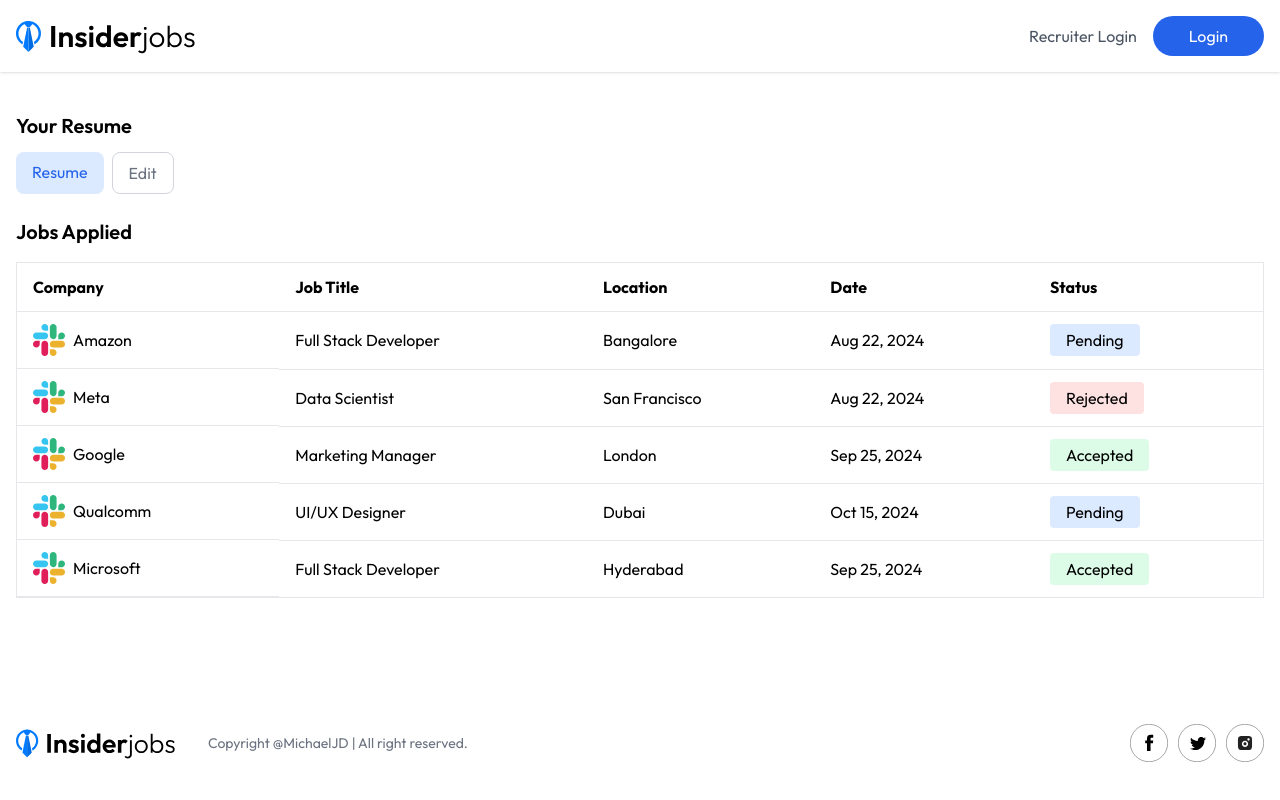
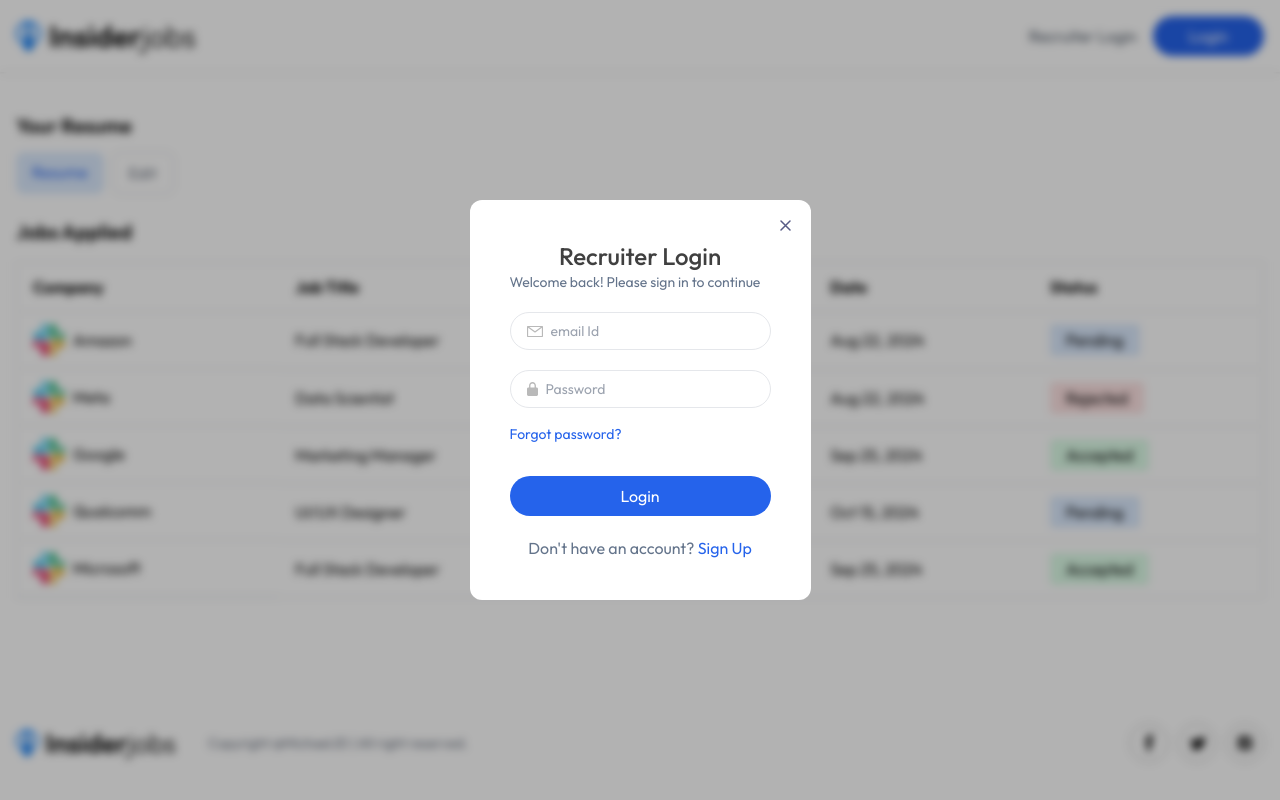
Before and after one commit to MichaelJD-MJD/Job-Portal, a React (Vite) app in the folder client-job-portal/: page /applications in a window 1280 px wide. Both pictures are taken after a click on the button "Recruiter Login". Built offline with nearby package versions, Linux system fonts and the light colour scheme; no server answers.

Commit message:
feat: recruiter login pop up

```diff
--- a/client-job-portal/src/App.jsx
+++ b/client-job-portal/src/App.jsx
@@ -1,17 +1,25 @@
-import React from "react";
+import React, { useContext } from "react";
 import {Route, Routes} from 'react-router-dom'
 import Home from "./pages/Home";
 import ApplyJob from "./pages/ApplyJob";
 import Application from "./pages/Application";
+import RecruiterLogin from "./components/RecruiterLogin";
+import { AppContext } from "./context/AppContext";
 
 const App = () => {
-  return <div>
-    <Routes>
-      <Route path="/" element={<Home />} />
-      <Route path="/apply-job/:id" element={<ApplyJob />} />
-      <Route path="/applications" element={<Application />} />
-    </Routes>
-  </div>;
+
+  const {showRecruiterLogin} = useContext(AppContext);
+
+  return (
+    <div>
+      {showRecruiterLogin && <RecruiterLogin />}
+      <Routes>
+        <Route path="/" element={<Home />} />
+        <Route path="/apply-job/:id" element={<ApplyJob />} />
+        <Route path="/applications" element={<Application />} />
+      </Routes>
+    </div>
+  );
 };
 
 export default App;
--- a/client-job-portal/src/components/Navbar.jsx
+++ b/client-job-portal/src/components/Navbar.jsx
@@ -1,13 +1,16 @@
-import React from "react";
+import React, { useContext } from "react";
 import { assets } from "../assets/assets";
 import { useClerk, UserButton, useUser } from "@clerk/clerk-react";
 import { Link, useNavigate } from "react-router-dom";
+import { AppContext } from "../context/AppContext";
 
 const Navbar = () => {
   const { openSignIn } = useClerk();
   const { user } = useUser();
 
   const navigate = useNavigate();
+
+  const {setShowRecruiterLogin} = useContext(AppContext);
 
   return (
     <div className="shadow py-4">
@@ -22,7 +25,7 @@
           </div>
         ) : (
           <div className="flex gap-4 max-sm:text-xs">
-            <button className="text-gray-600">Recruiter Login</button>
+            <button onClick={() => setShowRecruiterLogin(true)} className="text-gray-600">Recruiter Login</button>
             <button
               onClick={(e) => openSignIn()}
               className="bg-blue-600 text-white px-6 sm:px-9 py-2 rounded-full"
--- /dev/null
+++ b/client-job-portal/src/components/RecruiterLogin.jsx
@@ -0,0 +1,150 @@
+import React, { useContext, useEffect, useState } from "react";
+import { assets } from "../assets/assets";
+import { AppContext } from "../context/AppContext";
+
+const RecruiterLogin = () => {
+  const [state, setState] = useState("Login");
+  const [name, setName] = useState("");
+  const [password, setPassword] = useState("");
+  const [email, setEmail] = useState("");
+
+  const [image, setImage] = useState(false);
+
+  const [isTextDataSubmited, setIsTextDataSubmited] = useState(false);
+
+  const {setShowRecruiterLogin} = useContext(AppContext);
+
+  const onSubmitHandler = async(e) => {
+    e.preventDefault();
+
+    if(state === "Sign Up" && !isTextDataSubmited) {
+        setIsTextDataSubmited(true);
+    }
+  }
+
+  useEffect(() => {
+    document.body.style.overflow = "hidden"
+
+    return () => {
+      document.body.style.overflow = "unset";
+    }
+  }, []);
+
+  return (
+    <div className="absolute top-0 left-0 right-0 bottom-0 z-10 backdrop-blur-sm bg-black/30 flex justify-center items-center">
+      <form
+        onSubmit={onSubmitHandler}
+        className="relative bg-white p-10 rounded-xl text-slate-500"
+      >
+        <h1 className="text-center text-2xl text-neutral-700 font font-medium">
+          Recruiter {state}
+        </h1>
+        <p className="text-sm">Welcome back! Please sign in to continue</p>
+        {state === "Sign Up" && isTextDataSubmited ? (
+          <>
+            <div className="flex items-center gap-4 my-10">
+              <label htmlFor="image">
+                <img
+                  className="w-16 rounded-full"
+                  src={image ? URL.createObjectURL(image) : assets.upload_area}
+                  alt=""
+                />
+                <input
+                  onChange={(e) => setImage(e.target.files[0])}
+                  type="file"
+                  id="image"
+                  hidden
+                />
+              </label>
+              <p>
+                Upload Company <br />
+                logo
+              </p>
+            </div>
+          </>
+        ) : (
+          <>
+            {state !== "Login" && (
+              <div className="border px-4 py-2 flex items-center gap-2 rounded-full mt-5">
+                <img src={assets.person_icon} alt="" />
+                <input
+                  className="outline-none text-sm"
+                  onChange={(e) => setName(e.target.value)}
+                  value={name}
+                  type="text"
+                  placeholder="Company Name"
+                  required
+                />
+              </div>
+            )}
+            <div className="border px-4 py-2 flex items-center gap-2 rounded-full mt-5">
+              <img src={assets.email_icon} alt="" />
+              <input
+                className="outline-none text-sm"
+                onChange={(e) => setEmail(e.target.value)}
+                value={email}
+                type="email"
+                placeholder="email Id"
+                required
+              />
+            </div>
+            <div className="border px-4 py-2 flex items-center gap-2 rounded-full mt-5">
+              <img src={assets.lock_icon} alt="" />
+              <input
+                className="outline-none text-sm"
+                onChange={(e) => setPassword(e.target.value)}
+                value={password}
+                type="password"
+                placeholder="Password"
+                required
+              />
+            </div>
+          </>
+        )}
+
+        {state === "Login" && (
+          <p className="text-sm text-blue-600 my-4 cursor-pointer">
+            Forgot password?
+          </p>
+        )}
+
+        <button
+          type="submit"
+          className="bg-blue-600 w-full text-white py-2 rounded-full mt-4"
+        >
+          {state === "Login"
+            ? "Login"
+            : isTextDataSubmited
+            ? "Create Account"
+            : "Next"}
+        </button>
+
+        {state === "Login" ? (
+          <p className="mt-5 text-center">
+            Don't have an account?{" "}
+            <span
+              className="text-blue-600 cursor-pointer"
+              onClick={() => setState("Sign Up")}
+            >
+              Sign Up
+            </span>
+          </p>
+        ) : (
+          <p className="mt-5 text-center">
+            Already have an account?{" "}
+            <span
+              className="text-blue-600 cursor-pointer"
+              onClick={() => setState("Login")}
+            >
+              Login
+            </span>
+          </p>
+        )}
+
+        <img onClick={e => setShowRecruiterLogin(false)} className="absolute top-5 right-5 cursor-pointer" src={assets.cross_icon} alt="" />
+      </form>
+    </div>
+  );
+};
+
+export default RecruiterLogin;
--- a/client-job-portal/src/context/AppContext.jsx
+++ b/client-job-portal/src/context/AppContext.jsx
@@ -12,6 +12,8 @@
     const [isSearched, setIsSearched] = useState(false);
 
     const [jobs, setJobs] = useState([]);
+
+    const [showRecruiterLogin, setShowRecruiterLogin] = useState(false);
 
     // Function to fetch jobs data
     const fetchJobs = async () => {
@@ -29,6 +31,8 @@
         setIsSearched,
         jobs,
         setJobs,
+        showRecruiterLogin,
+        setShowRecruiterLogin,
     }
 
     return (<AppContext.Provider value={value}>
```
